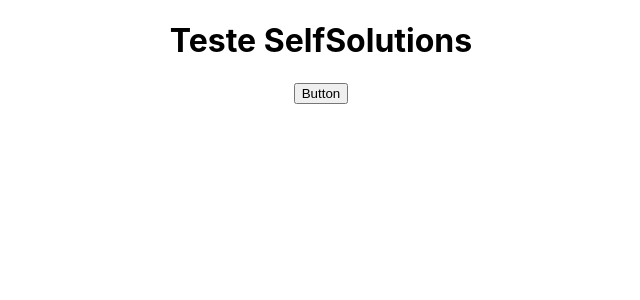
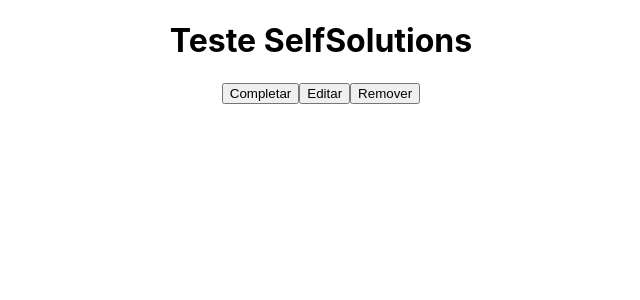
Before and after one commit to CeloRocha/Teste-SelfSolutions, a React (Create React App) app: page / in a window 1280 px wide. Shown: the top 300 px of the page, without its empty margins (319-959 px from the left). Built offline with nearby package versions, Linux system fonts and the light colour scheme.

Commit message:
feat: 🎸 Task component buttons
Added all three buttons for interaction in a task.

```diff
--- a/src/components/Task/index.jsx
+++ b/src/components/Task/index.jsx
@@ -8,7 +8,11 @@
             <h2>{props.title}</h2>
             <p>{props.description}</p>
             <div className="task-buttons">
-                <button>Button</button>
+                <button onClick={() => props.markComplete(props.id)}>
+                    Completar
+                </button>
+                <button onClick={() => props.edit(props.id)}>Editar</button>
+                <button onClick={() => props.remove(props.id)}>Remover</button>
             </div>
         </div>
     );
@@ -19,6 +23,9 @@
     description: PropTypes.string,
     complete: PropTypes.bool,
     id: PropTypes.number,
+    remove: PropTypes.func,
+    edit: PropTypes.func,
+    markComplete: PropTypes.func,
 };
 
 export default Task;
```
